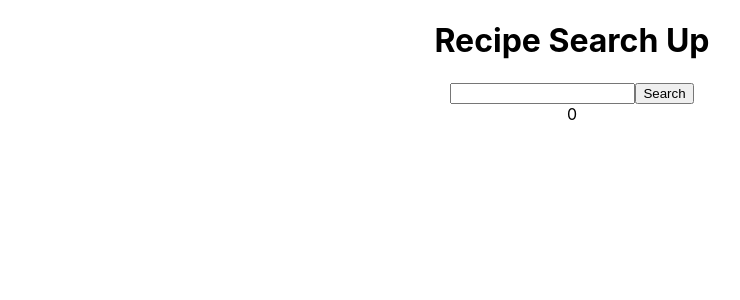
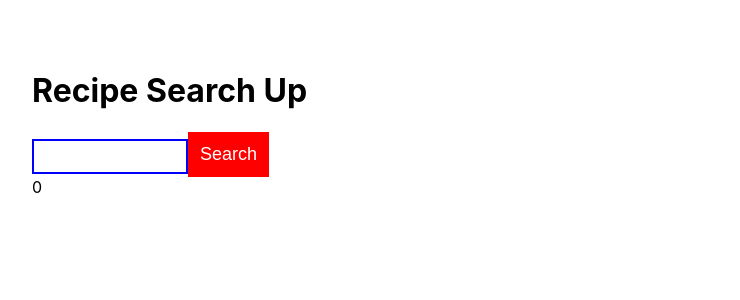
Before and after one commit to adamm13/recipe-finder, a React (Create React App) app: page / in a window 1280 px wide. Shown: the top 300 px of the page, without its empty margins (68-808 px from the left). Built offline with nearby package versions, Linux system fonts and the light colour scheme.

Commit message:
added css

```diff
--- a/src/App.css
+++ b/src/App.css
@@ -1,38 +1,17 @@
 .App {
-  text-align: center;
+  padding: 50px 100px;
 }
 
-.App-logo {
-  height: 40vmin;
-  pointer-events: none;
+.searchForm input {
+  border: 2px solid blue;
+  padding: 10px;
+  font-size: 10px;
 }
 
-@media (prefers-reduced-motion: no-preference) {
-  .App-logo {
-    animation: App-logo-spin infinite 20s linear;
-  }
+.searchForm button {
+  background-color: red;
+  color: white;
+  padding: 12px;
+  font-size: 18px;
+  border: 0;
 }
-
-.App-header {
-  background-color: #282c34;
-  min-height: 100vh;
-  display: flex;
-  flex-direction: column;
-  align-items: center;
-  justify-content: center;
-  font-size: calc(10px + 2vmin);
-  color: white;
-}
-
-.App-link {
-  color: #61dafb;
-}
-
-@keyframes App-logo-spin {
-  from {
-    transform: rotate(0deg);
-  }
-  to {
-    transform: rotate(360deg);
-  }
-}
```
